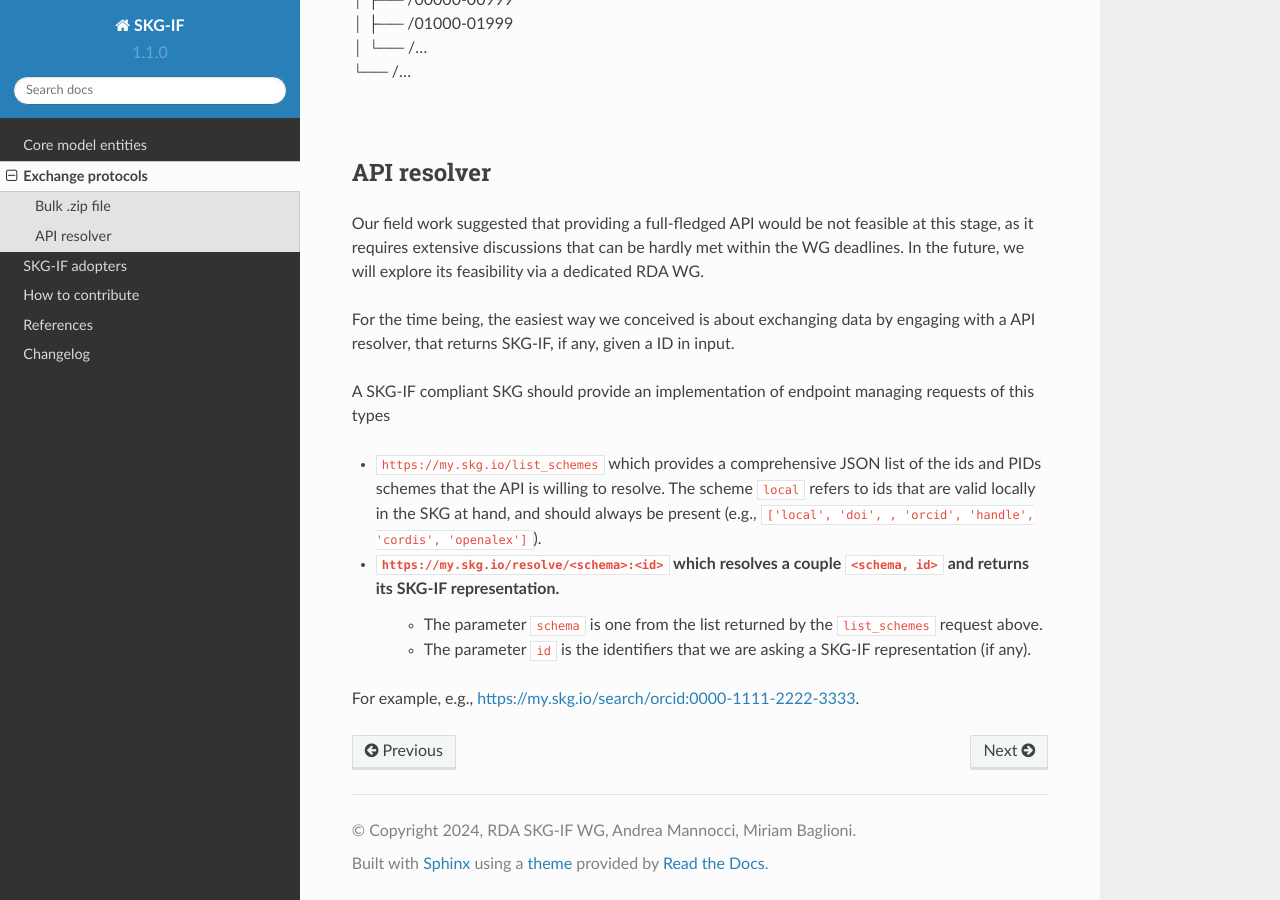
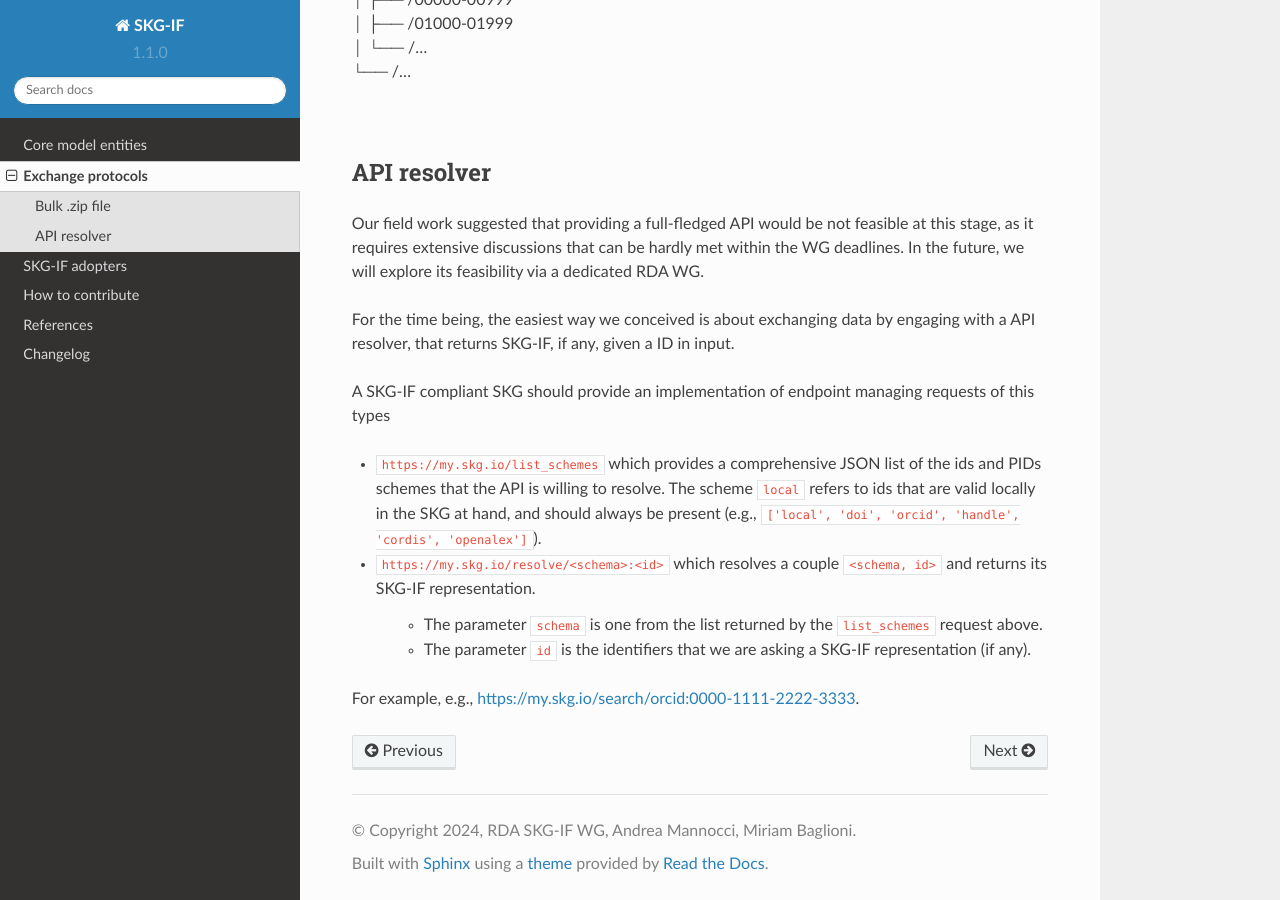
Before and after one commit to andremann/SKG-IF, a Sphinx documentation site: the page built from docs/source/exchange.rst, in a window 1280 px wide and 900 px high, scrolled down 853 px. Built offline with Sphinx 7.4.7 and the Read the Docs theme 2.0.0, drawn with Linux system fonts in a browser that asks for light colours; pages that are not in the unit, such as notebooks, are missing from menus.

```diff
--- a/docs/source/exchange.rst
+++ b/docs/source/exchange.rst
@@ -48,8 +48,10 @@ For the time being, the easiest way we conceived is about exchanging data by eng
 
 A SKG-IF compliant SKG should provide an implementation of endpoint managing requests of this types
 
-* ``https://my.skg.io/list_schemes`` which provides a comprehensive JSON list of the ids and PIDs schemes that the API is willing to resolve. The scheme ``local`` refers to ids that are valid locally in the SKG at hand, and should always be present (e.g., ``['local', 'doi', , 'orcid', 'handle', 'cordis', 'openalex']``).
+* ``https://my.skg.io/list_schemes`` which provides a comprehensive JSON list of the ids and PIDs schemes that the API is willing to resolve. The scheme ``local`` refers to ids that are valid locally in the SKG at hand, and should always be present (e.g., ``['local', 'doi', 'orcid', 'handle', 'cordis', 'openalex']``).
 * ``https://my.skg.io/resolve/<schema>:<id>`` which resolves a couple ``<schema, id>`` and returns its SKG-IF representation.
+
    * The parameter ``schema`` is one from the list returned by the ``list_schemes`` request above.
    * The parameter ``id`` is the identifiers that we are asking a SKG-IF representation (if any).
+
 For example, e.g., https://my.skg.io/search/orcid:0000-1111-2222-3333.
```
